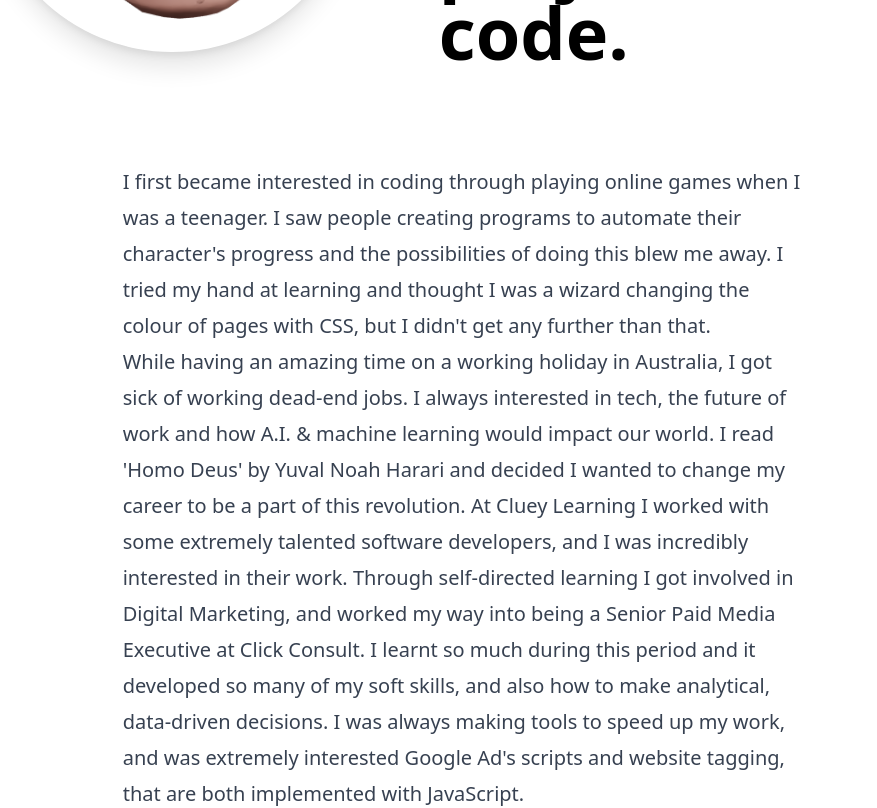
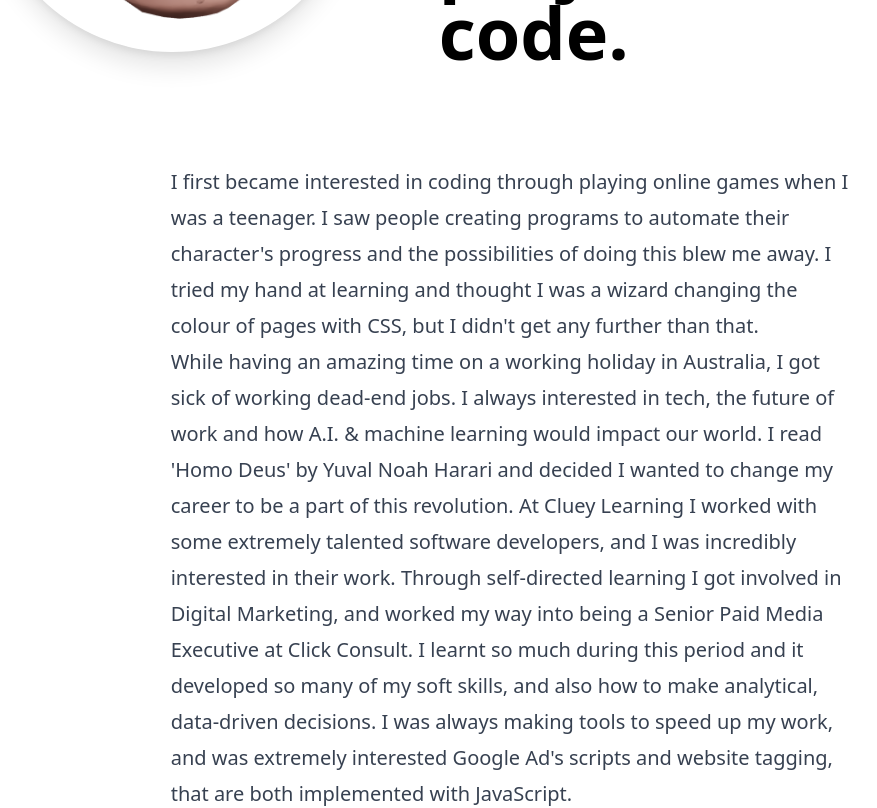
Before and after one commit to benwestondigital/next-portfolio, a Next.js app: page / in a window 1280 px wide. Shown: the part 460-1268 px from the top of the page, without its empty margins (128-1005 px from the left). Built offline with nearby package versions, Linux system fonts and the light colour scheme.

Commit message:
add new flex and edit width

```diff
--- a/components/About.jsx
+++ b/components/About.jsx
@@ -4,7 +4,7 @@ import { Element, Link } from 'react-scroll';
 
 const About = () => {
   return (
-    <Element id='about' name='about'>
+    <Element id='about' name='about' className='flex flex-col justify-center items-center'>
       <div className='flex justify-center md:mx-20 md:pt-32 pt-28 '>
         <div className='relative hidden w-1/3 px-10 rounded-full shadow-xl h-96 md:block'>
           <Image
@@ -23,7 +23,7 @@ const About = () => {
           </h1>
         </div>
       </div>
-      <div className='flex flex-col justify-center items-center mx-2 mt-10 md:w-4/5 md:ml-20'>
+      <div className='flex flex-col justify-center items-center mt-10 md:w-4/5'>
         <p className='prose lg:prose-xl flex-wrap mb-5 md:w-2/3 font-normal text-left'>
           <br />
           I first became interested in coding through playing online games when
```
